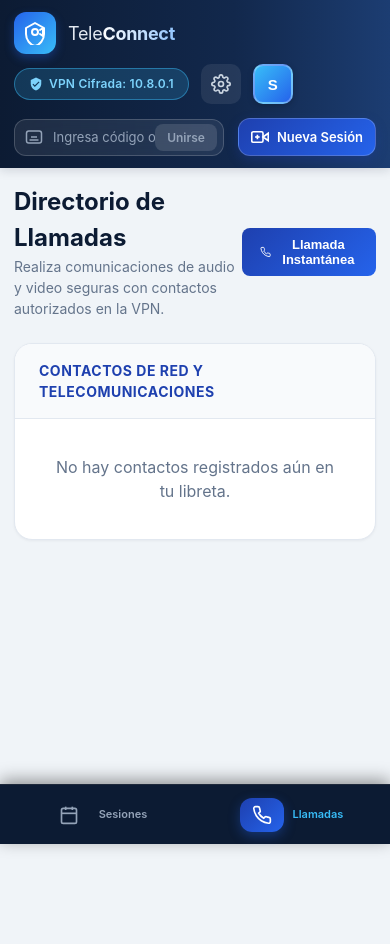
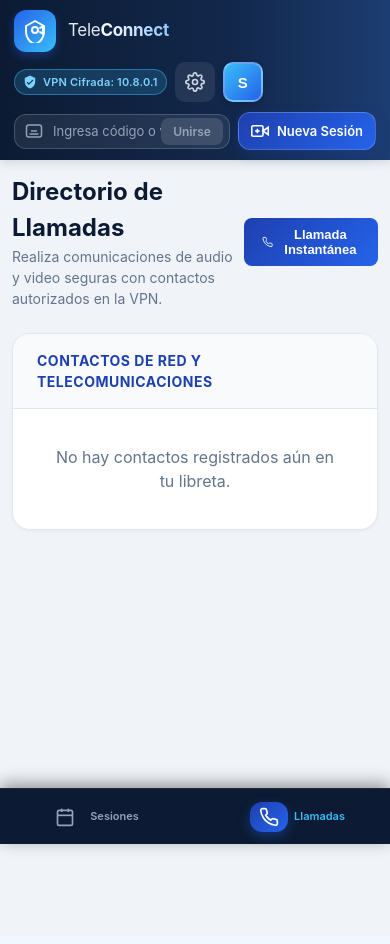
Before and after one commit to windows16/videoconferencia, a Django app: page /calls/ in a window 390 px wide. After the commit the page ends 852 px from the top, so only its background shows below. Run offline with Django 5.2, Linux system fonts and the light colour scheme; the visitor is signed in with stand-in values (Sample User, id 1); data that the repository does not hold is empty.

Commit message:
fix: se corrige responsive

```diff
--- a/static/css/google-meet.css
+++ b/static/css/google-meet.css
@@ -40,10 +40,17 @@
   --danger-bg: #fef2f2;
 }
 
-* {
+*, *::before, *::after {
   box-sizing: border-box;
   margin: 0;
   padding: 0;
+}
+
+html {
+  width: 100%;
+  max-width: 100vw;
+  overflow-x: hidden;
+  -webkit-text-size-adjust: 100%;
 }
 
 body {
@@ -53,7 +60,12 @@ body {
   line-height: 1.5;
   -webkit-font-smoothing: antialiased;
   overflow-x: hidden;
+  width: 100%;
+  max-width: 100vw;
+  min-height: 100vh;
+  position: relative;
 }
+
 
 /* --------------------------------------------------------------------------
    Cabecera Principal (Navbar Azul Marino Elegante)
@@ -1052,28 +1064,30 @@ body {
 }
 
 /* ==========================================================================
-   DISEÑO RESPONSIVO (RESPONSIVE DESIGN SYSTEM)
+   DISEÑO RESPONSIVO ULTRA ROBUSTO (NO OVERFLOW)
    ========================================================================== */
 
-/* Tablet y Pantallas Medianas (<= 1024px) */
+/* Tablets (<= 1024px) */
 @media (max-width: 1024px) {
   .meet-header {
     padding: 0 16px;
   }
 
   .meet-header-center {
-    margin: 0 14px;
-    max-width: 480px;
+    margin: 0 12px;
+    max-width: 440px;
   }
 
   .meet-main-content {
-    padding: 20px 24px 36px 24px;
+    padding: 20px 20px 36px 20px;
+    max-width: 100%;
   }
 
   .prejoin-container {
     flex-direction: column;
     align-items: center;
-    gap: 24px;
+    gap: 20px;
+    width: 100%;
   }
 
   .prejoin-preview, .prejoin-actions {
@@ -1084,11 +1098,23 @@ body {
 
 /* Móviles y Tablets Pequeñas (<= 768px) */
 @media (max-width: 768px) {
+  html, body {
+    width: 100%;
+    max-width: 100vw;
+    overflow-x: hidden;
+  }
+
   .meet-header {
     height: auto;
-    padding: 12px 14px;
+    padding: 10px 14px;
+    display: flex;
     flex-wrap: wrap;
+    align-items: center;
+    justify-content: space-between;
     gap: 10px;
+    width: 100%;
+    max-width: 100vw;
+    box-sizing: border-box;
   }
 
   .meet-brand {
@@ -1097,136 +1123,249 @@ body {
 
   .meet-header-right {
     order: 2;
+    gap: 8px;
   }
 
   .meet-header-center {
     order: 3;
     width: 100%;
     max-width: 100%;
-    margin: 4px 0 0 0;
+    margin: 0;
+    display: flex;
+    gap: 8px;
+  }
+
+  .meet-code-wrapper {
+    flex: 1;
+    min-width: 0;
+    padding: 3px 6px 3px 10px;
+  }
+
+  .meet-code-input {
+    font-size: 13px;
+    min-width: 0;
+  }
+
+  .btn-join {
+    padding: 6px 12px;
+    font-size: 12px;
+    white-space: nowrap;
+  }
+
+  .btn-new-meeting {
+    height: 38px;
+    padding: 0 12px;
+    font-size: 13px;
+    white-space: nowrap;
   }
 
   .meet-logo-text {
-    font-size: 18px;
+    font-size: 17px;
   }
 
   .btn-upgrade-pill {
     display: none;
   }
 
-  /* Barra lateral se transforma en menú de navegación inferior */
+  .vpn-status-badge {
+    padding: 4px 8px;
+    font-size: 11px;
+  }
+
+  /* Barra lateral se transforma en menú de navegación inferior fijo */
   .meet-app-layout {
     flex-direction: column;
-    padding-bottom: 70px; /* Espacio para barra fija inferior */
+    padding-bottom: 70px;
+    width: 100%;
+    max-width: 100vw;
+    overflow-x: hidden;
   }
 
   .meet-sidebar {
     width: 100%;
-    height: 60px;
+    height: 56px;
     position: fixed;
     bottom: 0;
     left: 0;
-    z-index: 150;
+    right: 0;
+    z-index: 999;
     flex-direction: row;
     justify-content: space-around;
-    padding: 0 10px;
+    align-items: center;
+    padding: 0;
     border-right: none;
     border-top: 1px solid #1e293b;
+    background-color: #0c1b33;
     box-shadow: 0 -4px 16px rgba(0, 0, 0, 0.4);
   }
 
   .sidebar-nav-item {
     flex-direction: row;
     justify-content: center;
-    gap: 8px;
-    width: auto;
+    gap: 6px;
+    width: 50%;
+    height: 100%;
   }
 
   .sidebar-icon-wrapper {
-    width: 44px;
-    height: 34px;
+    width: 38px;
+    height: 30px;
   }
 
   .meet-main-content {
-    padding: 16px 14px 28px 14px;
+    padding: 14px 12px 24px 12px;
+    width: 100%;
+    max-width: 100vw;
+    box-sizing: border-box;
+    overflow-x: hidden;
   }
 
   /* Calendario semanal adaptable */
   .meet-calendar-top-bar {
     flex-direction: column;
-    align-items: flex-start;
+    align-items: stretch;
     gap: 12px;
-    padding: 12px 14px;
+    padding: 12px;
+    width: 100%;
+    box-sizing: border-box;
+  }
+
+  .current-date-heading {
+    justify-content: space-between;
+    font-size: 17px;
+    padding: 4px 6px;
   }
 
   .week-navigation-container {
     width: 100%;
-    justify-content: space-between;
-    overflow-x: auto;
-    -webkit-overflow-scrolling: touch;
-    padding: 6px;
+    padding: 4px;
+    box-sizing: border-box;
   }
 
-  .week-day-card {
-    min-width: 38px;
-    padding: 4px 6px;
+  .week-days-list {
+    display: flex;
+    justify-content: space-between;
+    gap: 2px;
+    width: 100%;
   }
 
-  /* Cuadrícula de tarjetas en 1 columna */
-  .meet-cards-grid {
-    grid-template-columns: 1fr;
+  .week-day-pill {
+    flex: 1 1 0;
+    min-width: 0;
+    padding: 4px 1px;
+    text-align: center;
+  }
+
+  .week-day-name {
+    font-size: 9px;
+  }
+
+  .week-day-num {
+    width: 24px;
+    height: 24px;
+    font-size: 12px;
+    margin: 2px auto 0 auto;
+  }
+
+  /* Banner VPN informativo */
+  .meet-banner-card {
+    flex-direction: column;
+    align-items: stretch;
+    gap: 12px;
+    padding: 14px;
+    width: 100%;
+    box-sizing: border-box;
+  }
+
+  .banner-left {
+    gap: 10px;
+  }
+
+  .banner-btn-link {
+    text-align: center;
+    width: 100%;
+    box-sizing: border-box;
+  }
+
+  /* Cuadrícula de reuniones (1 columna forzada en móvil) */
+  .meetings-grid {
+    grid-template-columns: 1fr !important;
+    gap: 14px;
+    width: 100%;
+    box-sizing: border-box;
+  }
+
+  .meeting-card {
+    width: 100%;
+    padding: 16px;
+    box-sizing: border-box;
+  }
+
+  .meeting-card-footer {
+    flex-direction: column;
+    align-items: stretch;
+    gap: 10px;
+  }
+
+  .meeting-card-actions {
+    width: 100%;
+    display: flex;
+    justify-content: space-between;
+  }
+
+  .btn-card-start, .btn-card-copy {
+    flex: 1;
+    text-align: center;
   }
 
   /* Modales */
   .schedule-modal-dialog,
   .settings-modal-dialog {
-    width: 95% !important;
-    max-width: 95% !important;
-    margin: 16px auto;
-    padding: 18px;
+    width: 94% !important;
+    max-width: 94% !important;
+    margin: 12px auto;
+    padding: 16px;
+    box-sizing: border-box;
   }
 
   .settings-tabs-header {
     flex-wrap: wrap;
+    gap: 6px;
+  }
+
+  .settings-tab-btn {
+    flex: 1;
+    text-align: center;
+    padding: 8px 10px;
+    font-size: 12px;
+  }
+
+  /* Formularios Auth */
+  .auth-page-wrapper {
+    padding: 12px;
+    width: 100%;
+    box-sizing: border-box;
   }
 
   .auth-card-meet {
     width: 100%;
-    max-width: 420px;
-    padding: 24px 20px;
+    max-width: 400px;
+    padding: 24px 16px;
+    box-sizing: border-box;
   }
 }
 
-/* Móviles Estrechos (<= 480px) */
-@media (max-width: 480px) {
-  .meet-code-wrapper {
-    padding: 4px 6px 4px 10px;
+/* Móviles Muy Pequeños (<= 380px) */
+@media (max-width: 380px) {
+  .meet-logo-text {
+    display: none; /* Dejar solo el icono para pantallas ultra estrechas */
   }
 
-  .meet-code-input {
-    font-size: 13px;
-  }
-
-  .btn-join {
-    padding: 6px 12px;
-    font-size: 12px;
+  .btn-new-meeting span {
+    display: none; /* Icono solo */
   }
 
   .btn-new-meeting {
-    height: 38px;
-    padding: 0 12px;
-    font-size: 13px;
-  }
-
-  .current-date-heading {
-    font-size: 16px;
-  }
-
-  .day-name {
-    font-size: 9px;
-  }
-
-  .day-number {
-    font-size: 13px;
+    padding: 0 10px;
   }
 }
--- a/static/css/room.css
+++ b/static/css/room.css
@@ -6,10 +6,14 @@
   background-color: #070d1e;
   color: #ffffff;
   height: 100vh;
-  width: 100vw;
+  height: 100dvh;
+  width: 100%;
+  max-width: 100vw;
   overflow: hidden;
   display: flex;
   flex-direction: column;
+  position: fixed;
+  inset: 0;
 }
 
 /* Cabecera Superior de la Sala */
--- a/templates/auth/login.html
+++ b/templates/auth/login.html
@@ -2,7 +2,7 @@
 <html lang="es">
 <head>
   <meta charset="UTF-8">
-  <meta name="viewport" content="width=device-width, initial-scale=1.0">
+  <meta name="viewport" content="width=device-width, initial-scale=1.0, maximum-scale=1.0, user-scalable=no">
   <title>Iniciar Sesión - TeleConnect Telecomunicaciones</title>
   <link rel="stylesheet" href="/static/css/google-meet.css">
 </head>
--- a/templates/auth/register.html
+++ b/templates/auth/register.html
@@ -2,8 +2,8 @@
 <html lang="es">
 <head>
   <meta charset="UTF-8">
-  <meta name="viewport" content="width=device-width, initial-scale=1.0">
-  <title>Registro - TeleConnect Telecomunicaciones</title>
+  <meta name="viewport" content="width=device-width, initial-scale=1.0, maximum-scale=1.0, user-scalable=no">
+  <title>Crear Cuenta - TeleConnect Telecomunicaciones</title>
   <link rel="stylesheet" href="/static/css/google-meet.css">
 </head>
 <body>
--- a/templates/base.html
+++ b/templates/base.html
@@ -2,7 +2,7 @@
 <html lang="es">
 <head>
   <meta charset="UTF-8">
-  <meta name="viewport" content="width=device-width, initial-scale=1.0">
+  <meta name="viewport" content="width=device-width, initial-scale=1.0, maximum-scale=1.0, user-scalable=no">
   <title>{% block title %}TeleConnect - Plataforma de Videoconferencias Seguras{% endblock %}</title>
 
   <!-- Estilos principales con Identidad en Tonos Azul Marino -->
--- a/templates/meetings/room.html
+++ b/templates/meetings/room.html
@@ -2,7 +2,7 @@
 <html lang="es">
 <head>
   <meta charset="UTF-8">
-  <meta name="viewport" content="width=device-width, initial-scale=1.0">
+  <meta name="viewport" content="width=device-width, initial-scale=1.0, maximum-scale=1.0, user-scalable=no">
   <title>{{ meeting.title }} - TeleConnect</title>
   <link rel="stylesheet" href="/static/css/google-meet.css">
   <link rel="stylesheet" href="/static/css/room.css">
```
